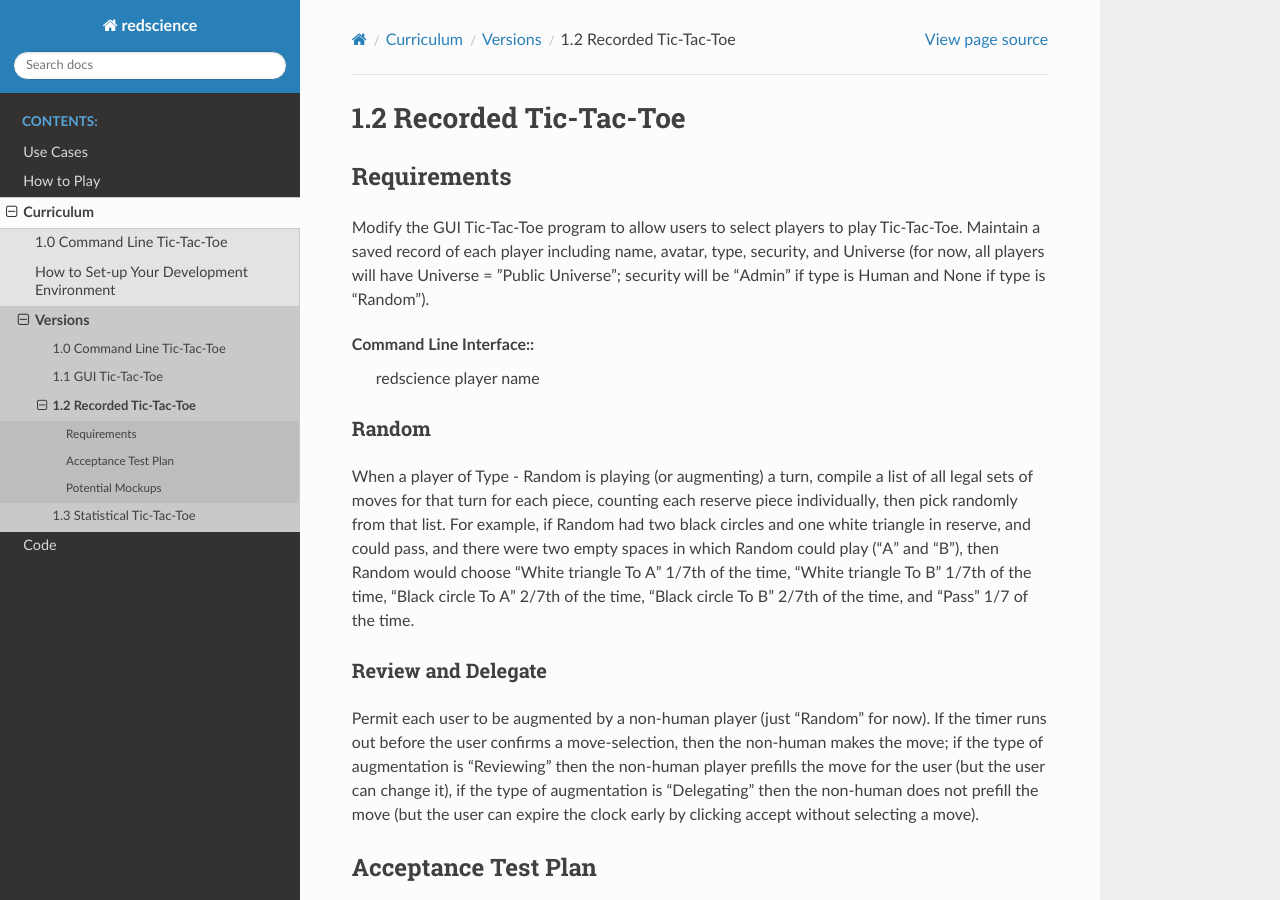
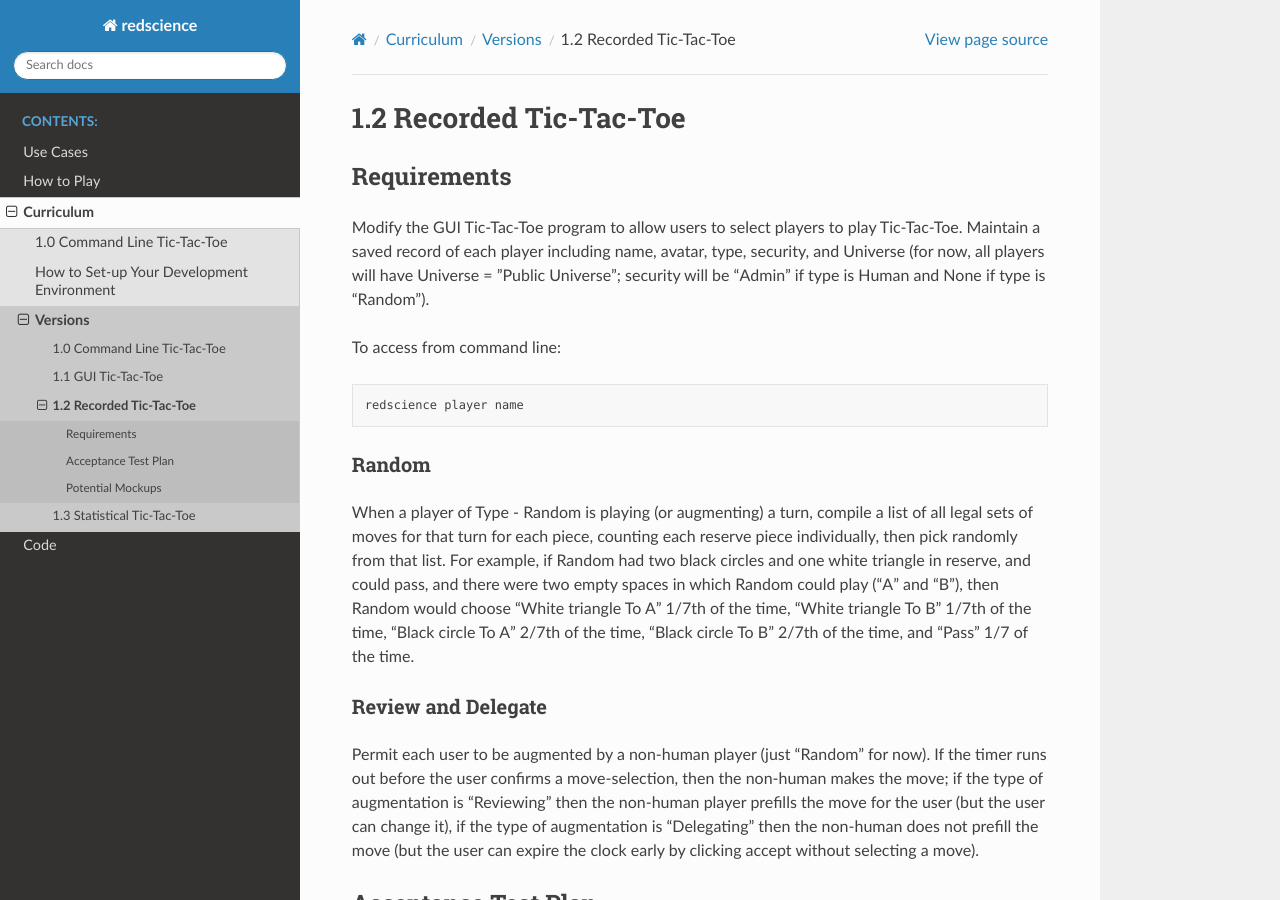
Before and after one commit to ChrisSantosLang/redscience, a Sphinx documentation site: the page built from docs/source/releases/recorded.rst, in a window 1280 px wide and 900 px high. Built offline with Sphinx 7.4.7 and the Read the Docs theme 2.0.0, drawn with Linux system fonts in a browser that asks for light colours; pages that are not in the unit, such as notebooks, are missing from menus.

Commit message:
Update recorded.rst

```diff
--- a/docs/source/releases/recorded.rst
+++ b/docs/source/releases/recorded.rst
@@ -11,7 +11,8 @@ including name, avatar, type, security, and Universe (for now, all
 players will have Universe = ”Public Universe”; security will be
 "Admin" if type is Human and None if type is "Random").
 
-Command Line Interface::
+To access from command line::
+
   redscience player name
 
 Random
```
